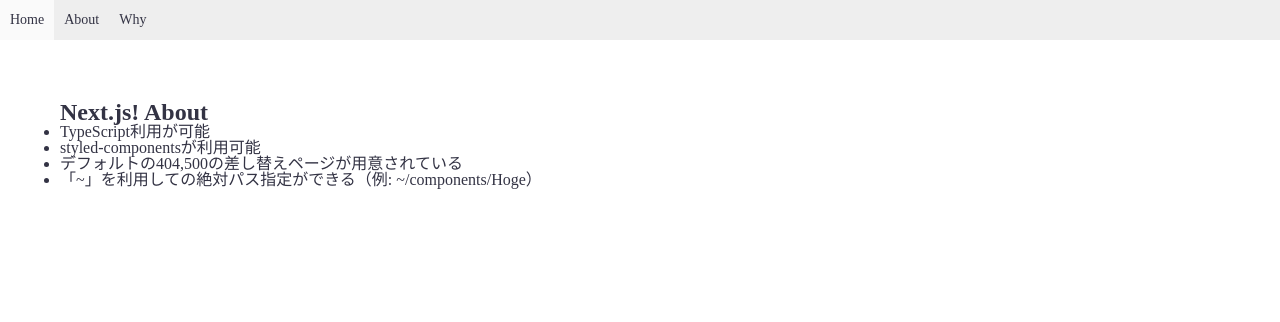
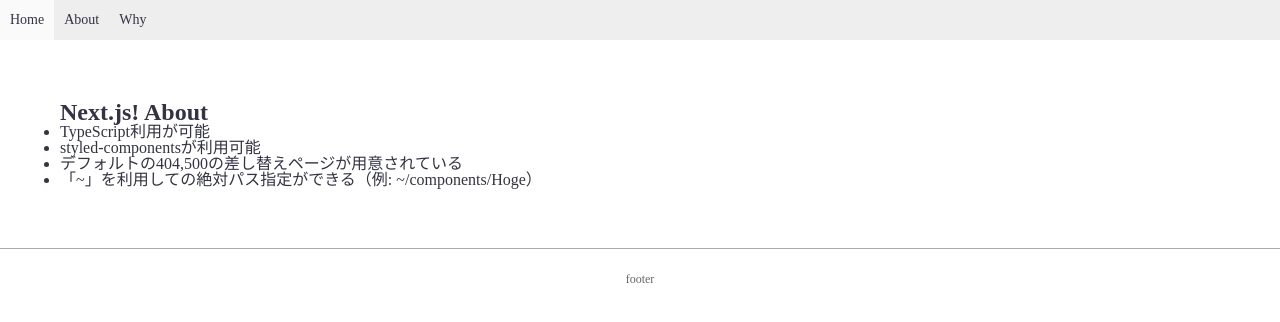
Before and after one commit to utaminuk/boiler_nextjs, a Next.js app: page /about in a window 1280 px wide. Shown: the top 322 px of the page. Built offline with nearby package versions, Linux system fonts and the light colour scheme.

Commit message:
[feat] layoutからの読み込みに対応

```diff
--- a/components/Container.tsx
+++ /dev/null
@@ -1,7 +0,0 @@
-import styled from 'styled-components';
-
-const Container = styled.div`
-  padding: 60px;
-`;
-
-export default Container;
--- /dev/null
+++ b/components/Footer.tsx
@@ -0,0 +1,21 @@
+import React from 'react';
+import styled from 'styled-components';
+
+const Footer = () => (
+  <React.Fragment>
+    <Copyright>footer</Copyright>
+  </React.Fragment>
+);
+
+const Copyright = styled.div`
+  width: 100%;
+  border-top: 0.8px solid #aaa;
+  height: 60px;
+  line-height: 60px;
+  background: #fff;
+  font-size: 12px;
+  color: #666;
+  text-align: center;
+`;
+
+export default Footer;
--- a/layout/default.tsx
+++ b/layout/default.tsx
@@ -3,31 +3,21 @@
 
 // next
 import { NextComponentType } from 'next';
-import Head from 'next/head';
 
 // components
 import Header from '~/components/Header';
-import Container from '~/components/Container';
+import Footer from '~/components/Footer';
 
-const Home: NextComponentType = () => (
+const LayoutDefault: NextComponentType = props => (
   <div>
-    <Head>
-      <title>Home</title>
-      <link rel="icon" href="/favicon.ico" />
-      <link href="/global.css" rel="stylesheet" />
-    </Head>
-
     <Header />
-    <Container>
-      <Title>Next.js! boilerplate</Title>
-      <p>&nbsp;</p>
-    </Container>
+    <Container>{props.children}</Container>
+    <Footer />
   </div>
 );
 
-const Title = styled.h1`
-  font-size: 24px;
-  color: #334;
+const Container = styled.div`
+  padding: 60px;
 `;
 
-export default Home;
+export default LayoutDefault;
--- a/next.config.js
+++ b/next.config.js
@@ -1,9 +1,8 @@
 const TsconfigPathsPlugin = require('tsconfig-paths-webpack-plugin');
-const withSass = require('@zeit/next-sass');
-module.exports = withSass({
+module.exports = {
   webpack: (config, options) => {
     config.resolve.plugins = [new TsconfigPathsPlugin()];
     return config;
   },
   cssModules: true
-});
+};
--- a/pages/about.tsx
+++ b/pages/about.tsx
@@ -6,8 +6,7 @@
 import Head from 'next/head';
 
 // components
-import Header from '~/components/Header';
-import Container from '~/components/Container';
+import LayoutDefault from '~/layout/Default';
 
 const About: NextPage = () => (
   <div>
@@ -17,8 +16,7 @@
       <link href="/global.css" rel="stylesheet" />
     </Head>
 
-    <Header />
-    <Container>
+    <LayoutDefault>
       <Title>Next.js! About</Title>
 
       <ul>
@@ -27,7 +25,7 @@
         <li>デフォルトの404,500の差し替えページが用意されている</li>
         <li>「~」を利用しての絶対パス指定ができる（例: ~/components/Hoge）</li>
       </ul>
-    </Container>
+    </LayoutDefault>
   </div>
 );
 
```
Also changed, not shown: pages/_error.tsx (+4 -10 lines), pages/index.tsx (+3 -5 lines).
